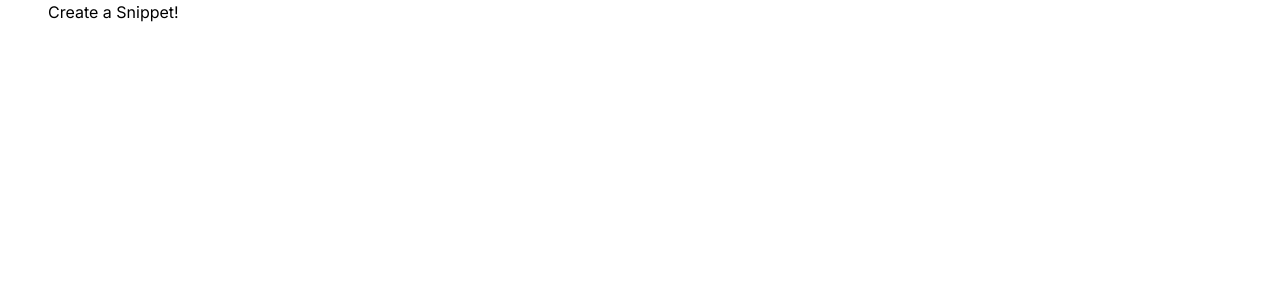
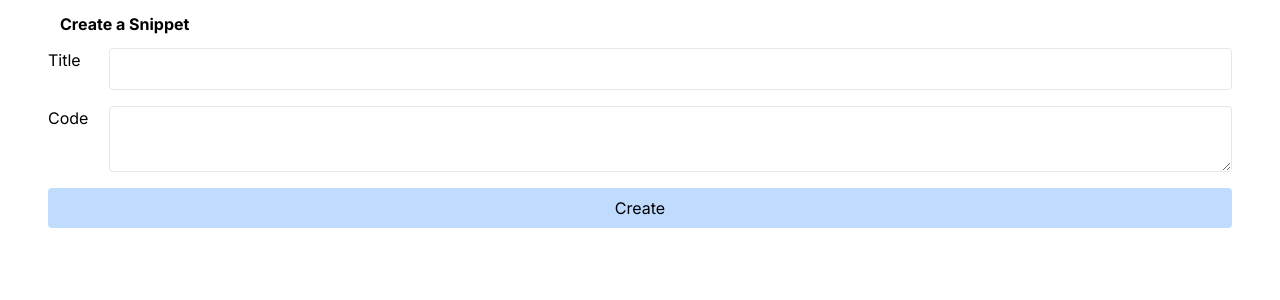
Before and after one commit to skabanets/snippets, a Next.js app: page /snippets/new in a window 1280 px wide. Shown: the top 300 px of the page. Built offline with nearby package versions, Linux system fonts and the light colour scheme.

Commit message:
Add form for creating snippets

```diff
--- a/src/app/snippets/new/page.tsx
+++ b/src/app/snippets/new/page.tsx
@@ -1,3 +1,32 @@
 export default function SnippetCreatePage() {
-  return <div>Create a Snippet!</div>;
+  return (
+    <form>
+      <h3 className="font-bold m-3">Create a Snippet</h3>
+      <div className="flex flex-col gap-4">
+        <div className="flex gap-4">
+          <label className="w-12" htmlFor="title">
+            Title
+          </label>
+          <input
+            name="title"
+            className="border rounded p-2 w-full"
+            id="title"
+          />
+        </div>
+        <div className="flex gap-4">
+          <label className="w-12" htmlFor="code">
+            Code
+          </label>
+          <textarea
+            name="code"
+            className="border rounded p-2 w-full"
+            id="code"
+          />
+        </div>
+        <button type="submit" className="rounded p-2 bg-blue-200">
+          Create
+        </button>
+      </div>
+    </form>
+  );
 }
```
